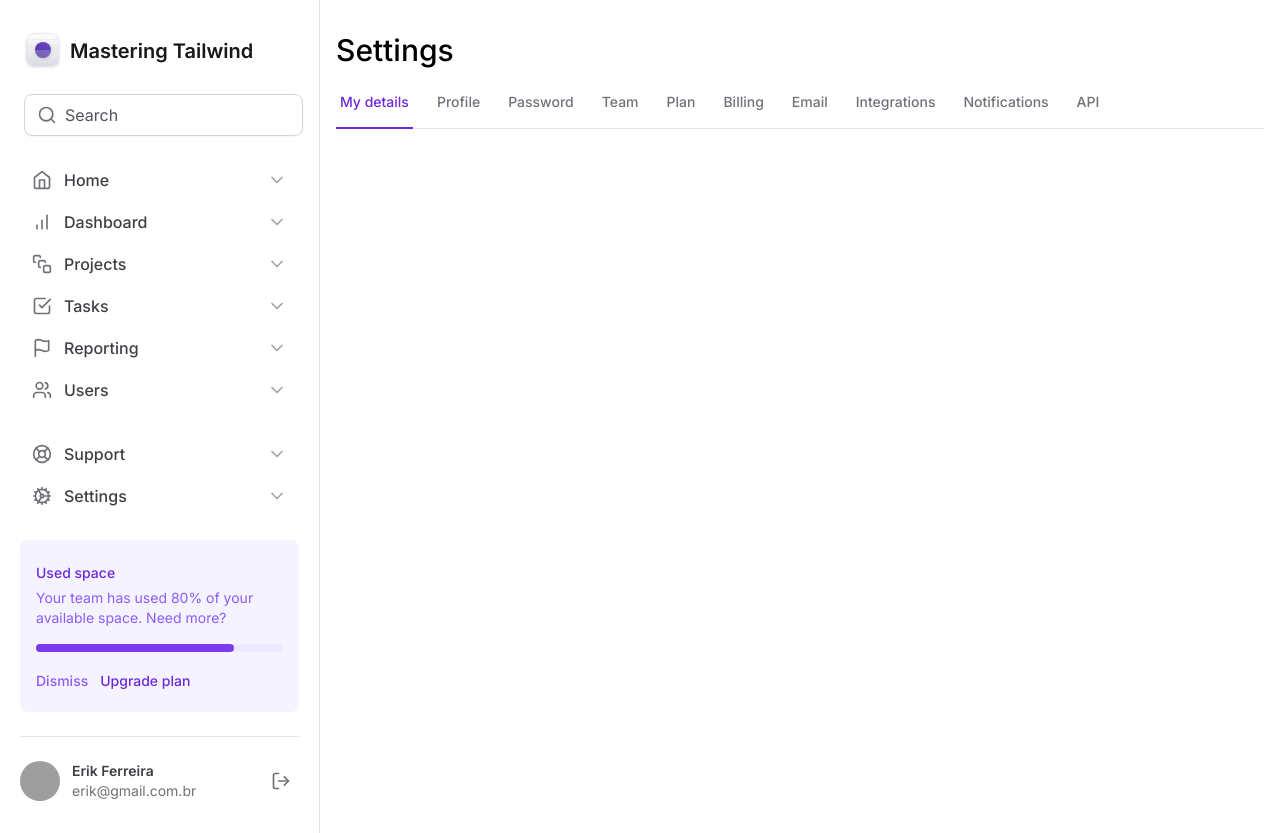
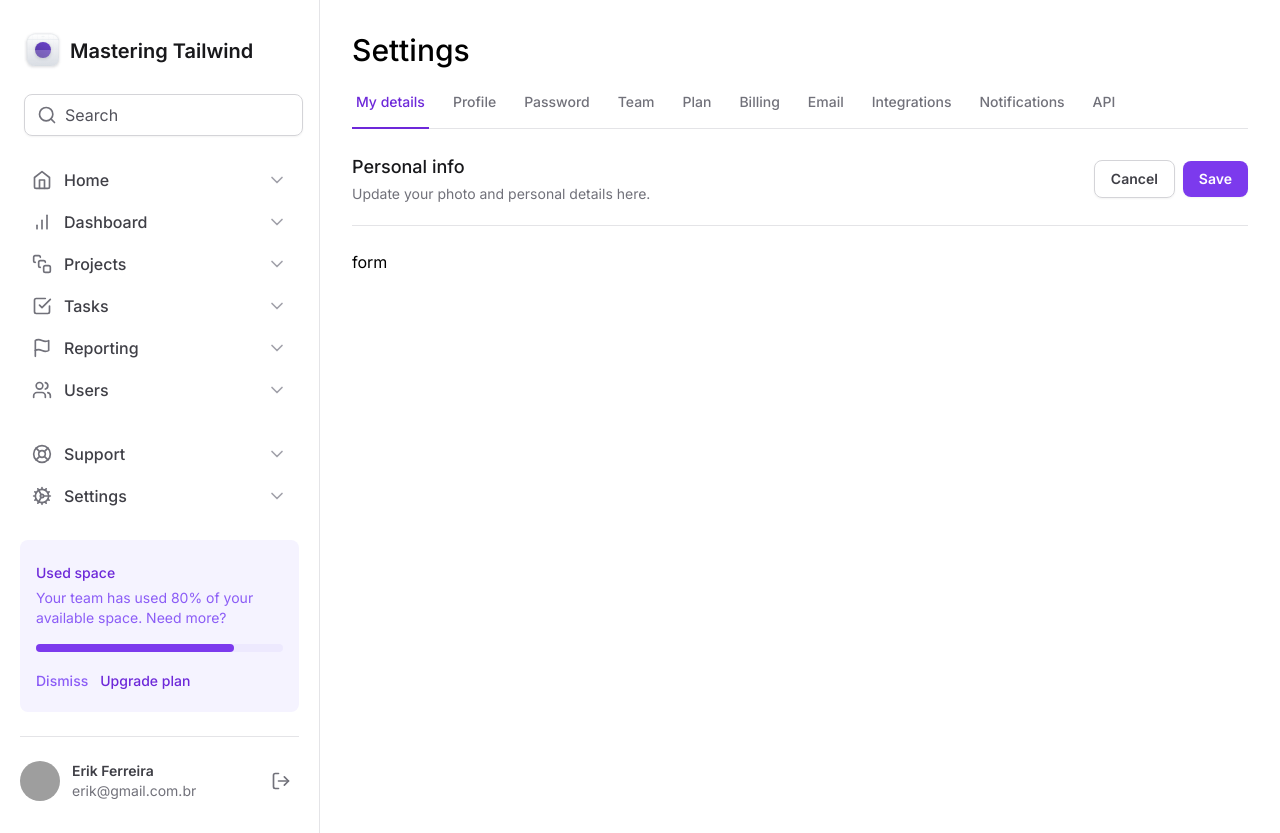
Before and after one commit to erik-ferreira/mastering-tailwind, a Next.js app: page / in a window 1280 px wide. Built offline with nearby package versions, Linux system fonts and the light colour scheme; grey boxes are pictures that could not be loaded.

Commit message:
create structure form

```diff
--- a/src/app/layout.tsx
+++ b/src/app/layout.tsx
@@ -21,7 +21,7 @@
       <body className={inter.className}>
         <div className="min-h-screen grid grid-cols-app">
           <Sidebar />
-          <main className="px-4 pb-12 pt-8">{children}</main>
+          <main className="px-8 pb-12 pt-8">{children}</main>
         </div>
       </body>
     </html>
--- a/src/app/page.tsx
+++ b/src/app/page.tsx
@@ -6,6 +6,36 @@
       <h1 className="text-3xl font-medium to-zinc-900">Settings</h1>
 
       <SettingsTabs />
+
+      <div className="flex flex-col mt-6">
+        <div className="flex items-center justify-between border-b border-zinc-200 pb-5">
+          <div className="space-y-1">
+            <h2 className="text-lg font-medium text-zinc-900">Personal info</h2>
+            <span className="text-sm text-zinc-500">
+              Update your photo and personal details here.
+            </span>
+          </div>
+          <div className="flex items-center gap-2">
+            <button
+              type="button"
+              className="text-sm font-semibold px-4 py-2 border border-zinc-300 rounded-lg text-zinc-700 shadow-sm hover:bg-zinc-50"
+            >
+              Cancel
+            </button>
+            <button
+              type="submit"
+              className="text-sm font-semibold text-white px-4 py-2 rounded-lg shadow-sm bg-violet-600 hover:bg-violet-700"
+              form="settings"
+            >
+              Save
+            </button>
+          </div>
+        </div>
+
+        <form id="settings" className="w-full flex flex-col mt-6">
+          form
+        </form>
+      </div>
     </>
   )
 }
```
